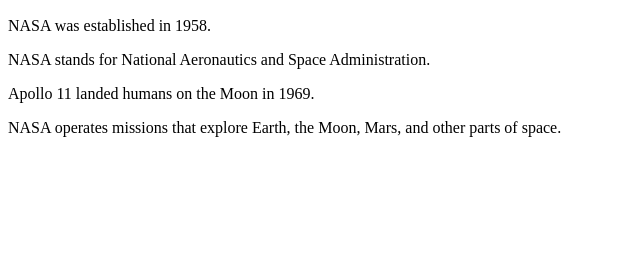
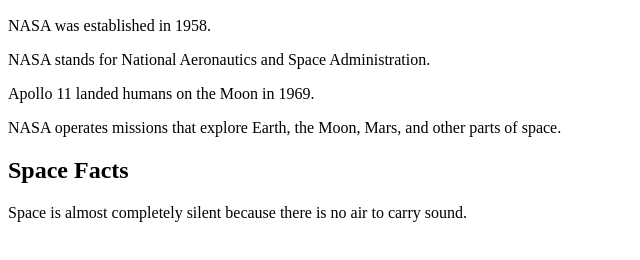
Before and after one commit to 7amdi44/NASA-Space-Facts, a plain HTML site: page index.html in a window 1280 px wide. Shown: the part 110-370 px from the top of the page, without its empty margins (0-640 px from the left). Drawn offline with Linux system fonts and the light colour scheme.

Commit message:
Add space facts section

```diff
--- a/index.html
+++ b/index.html
@@ -17,3 +17,7 @@
 
 <p>Apollo 11 landed humans on the Moon in 1969.</p>
 <p>NASA operates missions that explore Earth, the Moon, Mars, and other parts of space.</p>
+
+<h2>Space Facts</h2>
+
+<p>Space is almost completely silent because there is no air to carry sound.</p>
```
